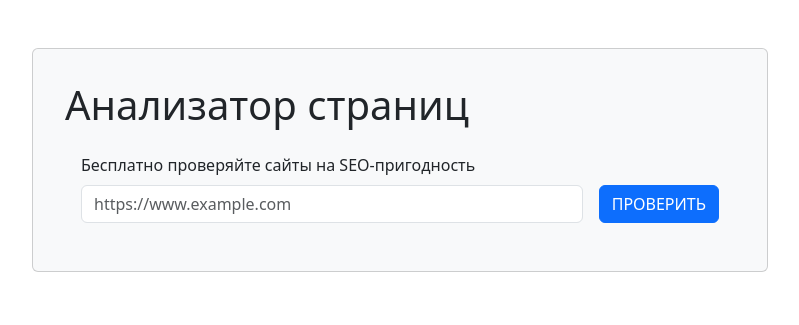
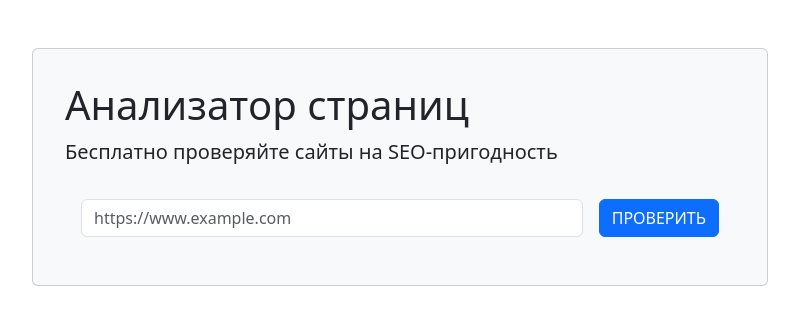
Before and after one commit to paalso/python-project-83, a Flask app: page / in a window 1280 px wide. Shown: the part 56-381 px from the top of the page, without its empty margins (240-1039 px from the left). Run offline with Flask 3, Linux system fonts and the light colour scheme.

Commit message:
UPD page_analyzer/templates/index.html

```diff
--- a/page_analyzer/templates/index.html
+++ b/page_analyzer/templates/index.html
@@ -9,8 +9,9 @@
       <div class="card bg-light p-3">
         <div class="card-body">
           <h1 class="card-title">Анализатор страниц</h1>
+          <p class="lead">Бесплатно проверяйте сайты на SEO-пригодность</p>
           <form class="p-3 rounded" action="{{ url_for('routes.urls_post') }}" method="post">
-            <label for="text" class="sr-only mb-2">Бесплатно проверяйте сайты на SEO-пригодность</label>
+            <label for="text" class="visually-hidden">Url для проверки</label>
             <div class="d-flex">
               <input type="text" class="form-control" id="text" name="url" placeholder="https://www.example.com"
                 required>
```
